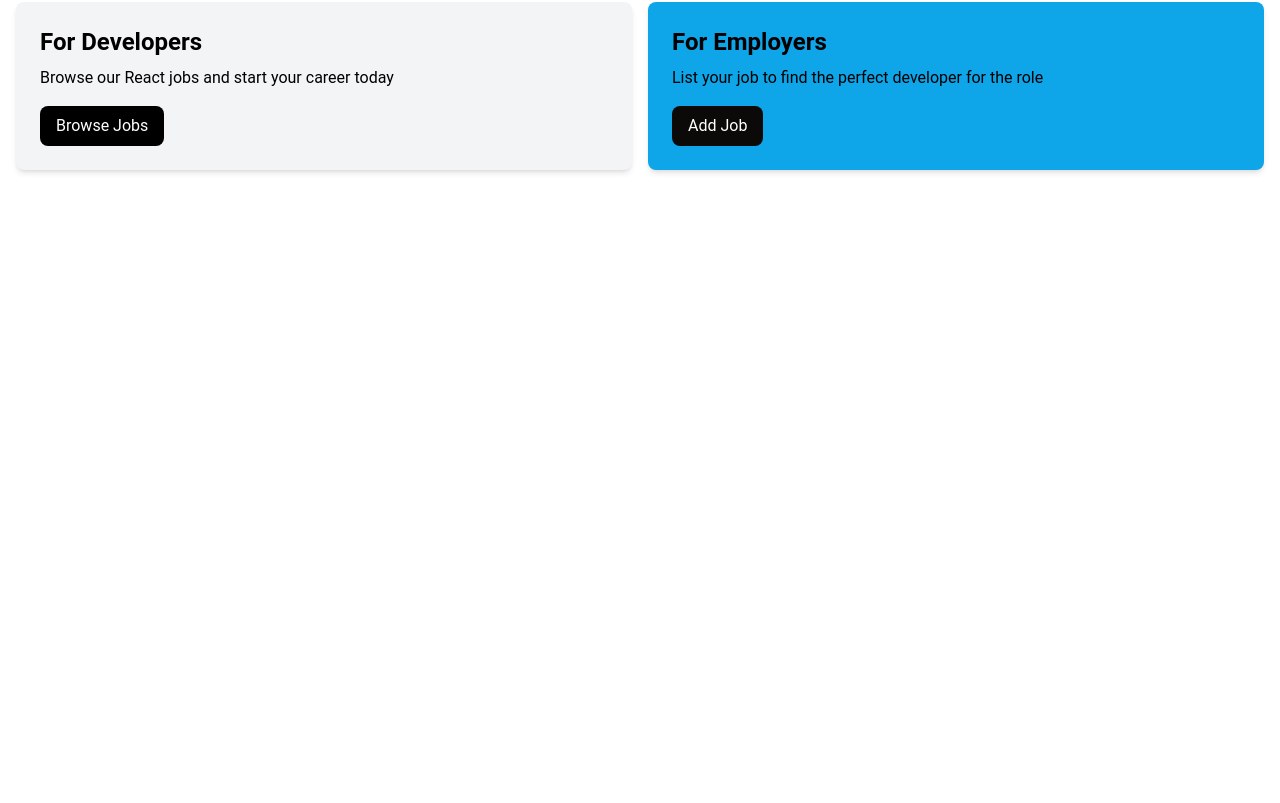
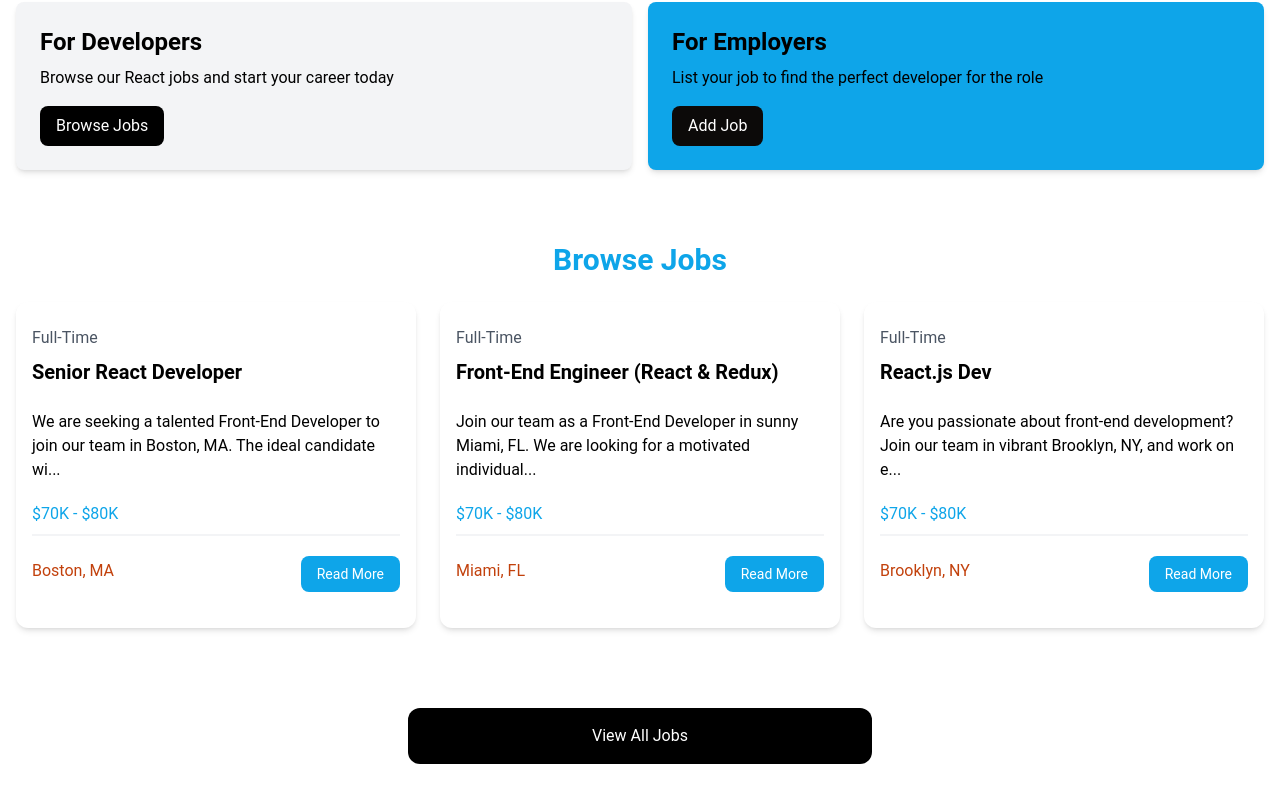
Before and after one commit to Lorenzo7991/training-jobs-app, a React (Vite) app: page / in a window 1280 px wide. Shown: the part 407-1210 px from the top of the page. Before the commit the page ends 800 px from the top, so only its background shows below. Built offline with nearby package versions, Linux system fonts and the light colour scheme.

Commit message:
Create HomeCards component with developer and employer-specific cards

```diff
--- a/src/App.jsx
+++ b/src/App.jsx
@@ -2,6 +2,8 @@ import React from 'react';
 import Navbar from "./components/Navbar";
 import Hero from './components/Hero';
 import HomeCards from './components/HomeCards';
+import JobListings from './components/JobListings';
+import ViewAllJobs from './components/ViewAllJobs';
 
 const App = () => {
   return (
@@ -9,6 +11,8 @@ const App = () => {
       <Navbar />
       <Hero />
       <HomeCards />
+      <JobListings />
+      <ViewAllJobs />
     </>
   )
 }
--- /dev/null
+++ b/src/components/Card.jsx
@@ -0,0 +1,11 @@
+import React from 'react'
+
+const Card = ( {children, bg = 'bg-gray-100'} ) => {
+  return (
+      <div className={ `${bg} p-6 rounded-lg shadow-md`}>
+        {children}
+      </div>
+  )
+}
+
+export default Card
--- a/src/components/HomeCards.jsx
+++ b/src/components/HomeCards.jsx
@@ -1,4 +1,5 @@
 import React from 'react';
+import Card from './Card';
 
 const HomeCards = () => {
     return (
@@ -6,7 +7,7 @@ const HomeCards = () => {
             <section className="py-4">
                 <div className="container-xl lg:container m-auto">
                     <div className="grid grid-cols-1 md:grid-cols-2 gap-4 p-4 rounded-lg">
-                        <div className="bg-gray-100 p-6 rounded-lg shadow-md">
+                        <Card >
                             <h2 className="text-2xl font-bold">For Developers</h2>
                             <p className="mt-2 mb-4">
                                 Browse our React jobs and start your career today
@@ -14,8 +15,8 @@ const HomeCards = () => {
                             <a href="/jobs.html" className="inline-block bg-black text-white rounded-lg px-4 py-2 hover:bg-gray-700">
                                 Browse Jobs
                             </a>
-                        </div>
-                        <div className="bg-sky-500 p-6 rounded-lg shadow-md">
+                        </Card>
+                        <Card bg="bg-sky-500">
                             <h2 className="text-2xl font-bold">For Employers</h2>
                             <p className="mt-2 mb-4">
                                 List your job to find the perfect developer for the role
@@ -25,7 +26,7 @@ const HomeCards = () => {
                                 className="inline-block bg-sky-500 text-white rounded-lg px-4 py-2 bg-stone-950 hover:bg-gray-700">
                                 Add Job
                             </a>
-                        </div>
+                        </Card>
                     </div>
                 </div>
             </section>
--- /dev/null
+++ b/src/components/ViewAllJobs.jsx
@@ -0,0 +1,15 @@
+import React from 'react'
+
+const ViewAllJobs = () => {
+    return (
+        <>
+            <section class="m-auto max-w-lg my-10 px-6">
+                <a href="/jobs" class="block bg-black text-white text-center py-4 px-6 rounded-xl hover:bg-gray-700">
+                View All Jobs
+                </a>
+            </section>
+        </>
+    )
+}
+
+export default ViewAllJobs
```
